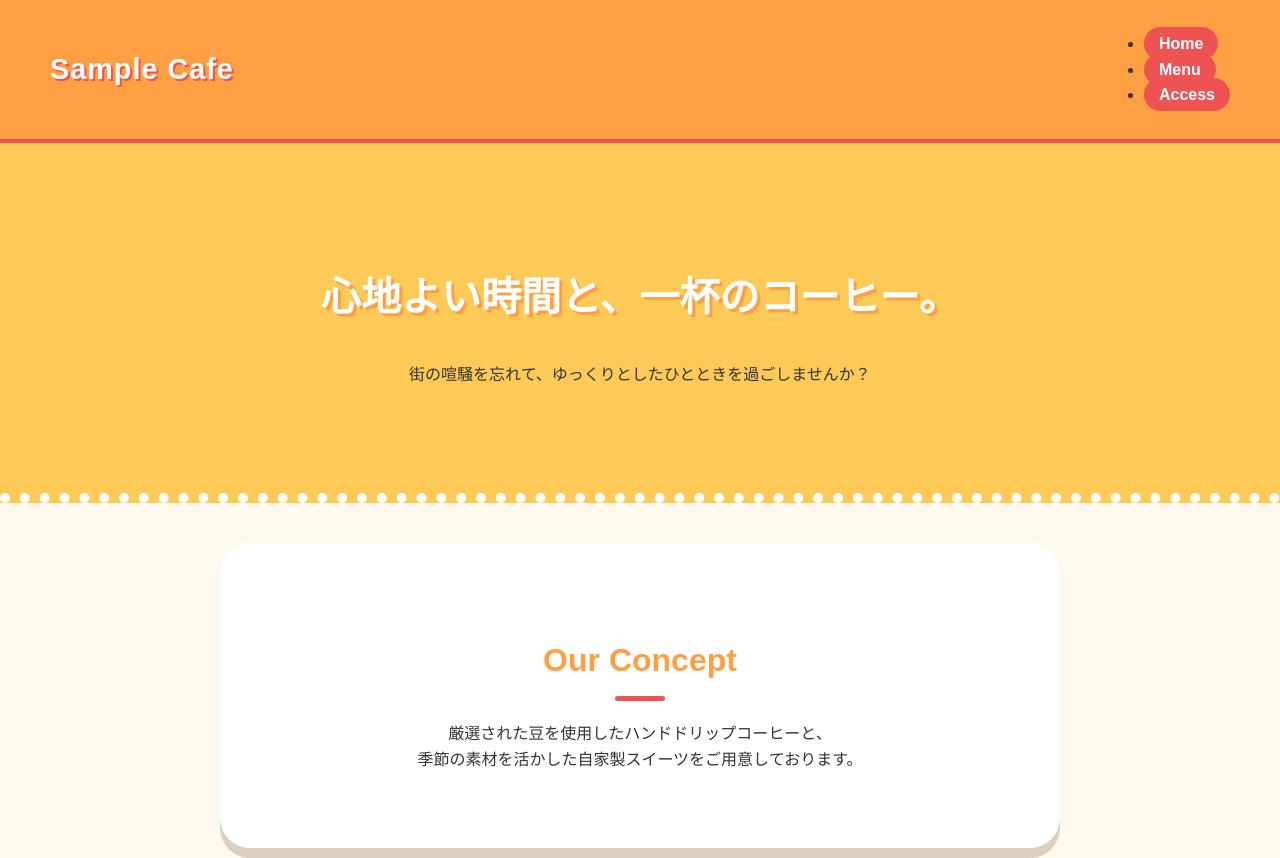
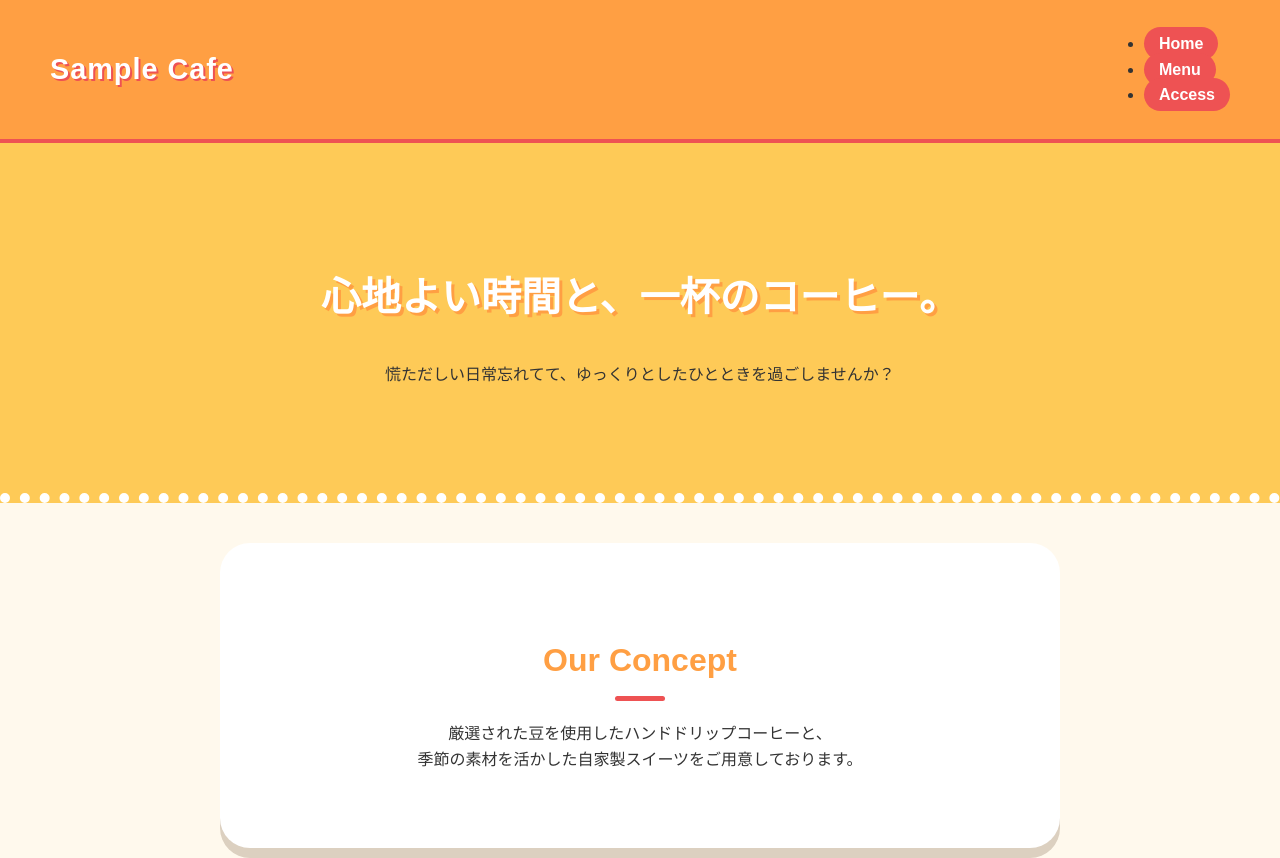
Before and after one commit to izuizu1122/-, a plain HTML site: page index.html in a window 1280 px wide. Shown: the top 858 px of the page. Drawn offline with Linux system fonts and the light colour scheme.

```diff
--- a/index.html
+++ b/index.html
@@ -23,7 +23,7 @@
         <section class="hero">
             <div class="hero-content">
                 <h2>心地よい時間と、一杯のコーヒー。</h2>
-                <p>街の喧騒を忘れて、ゆっくりとしたひとときを過ごしませんか？</p>
+                <p>慌ただしい日常忘れてて、ゆっくりとしたひとときを過ごしませんか？</p>
             </div>
         </section>
 
```
